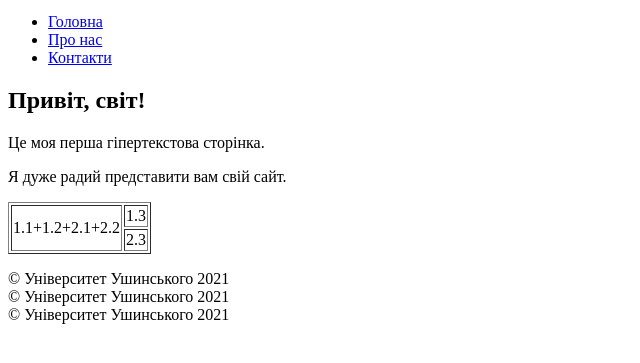
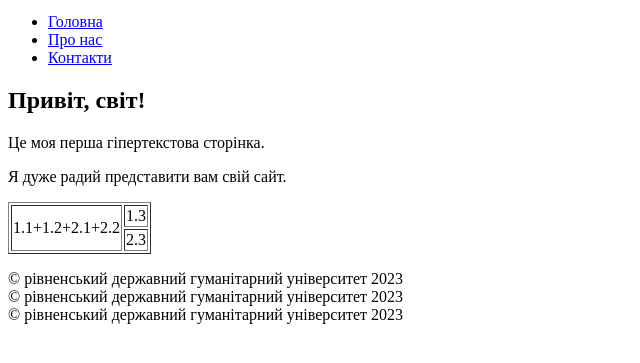
Before and after one commit to bohdanhavrylenko19/havrylenko1, a plain HTML site: page index.html in a window 1280 px wide. Shown: the part 255-618 px from the top of the page, without its empty margins (0-640 px from the left). Drawn offline with Linux system fonts and the light colour scheme.

Commit message:
Опис змін

```diff
--- a/index.html
+++ b/index.html
@@ -68,9 +68,9 @@
 		</div>
 		<div id="footer">
 			<p>
-				<span>&#169;</span> Університет Ушинського 2021<br>
-				<span>&#xA9;</span> Університет Ушинського 2021<br>
-				<span>&copy;</span> Університет Ушинського 2021
+				<span>&#169;</span> рівненський державний гуманітарний університет 2023<br>
+				<span>&#xA9;</span> рівненський державний гуманітарний університет 2023<br>
+				<span>&copy;</span> рівненський державний гуманітарний університет 2023
 			</p>
 		</div>
 	</div>
```
